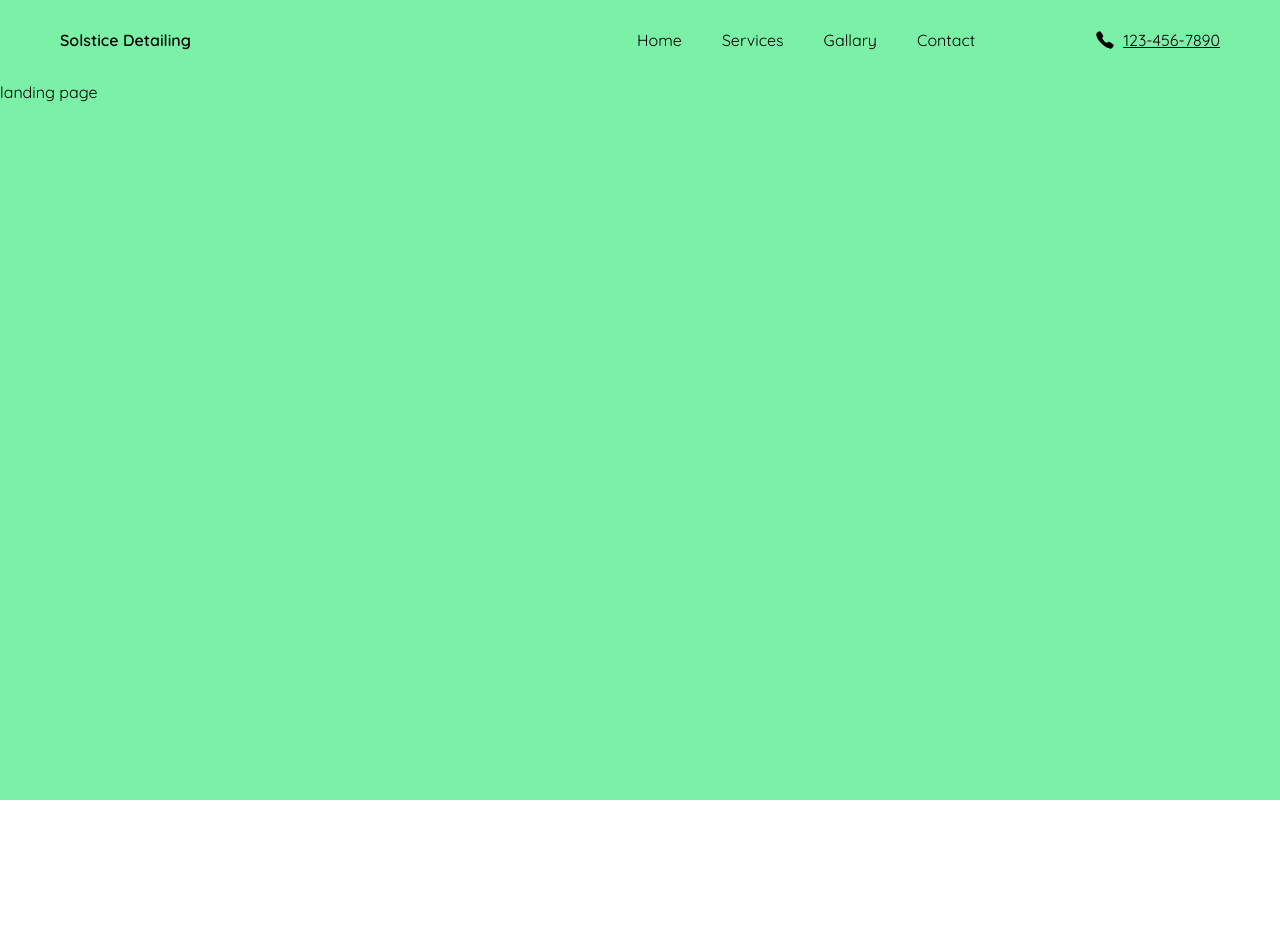
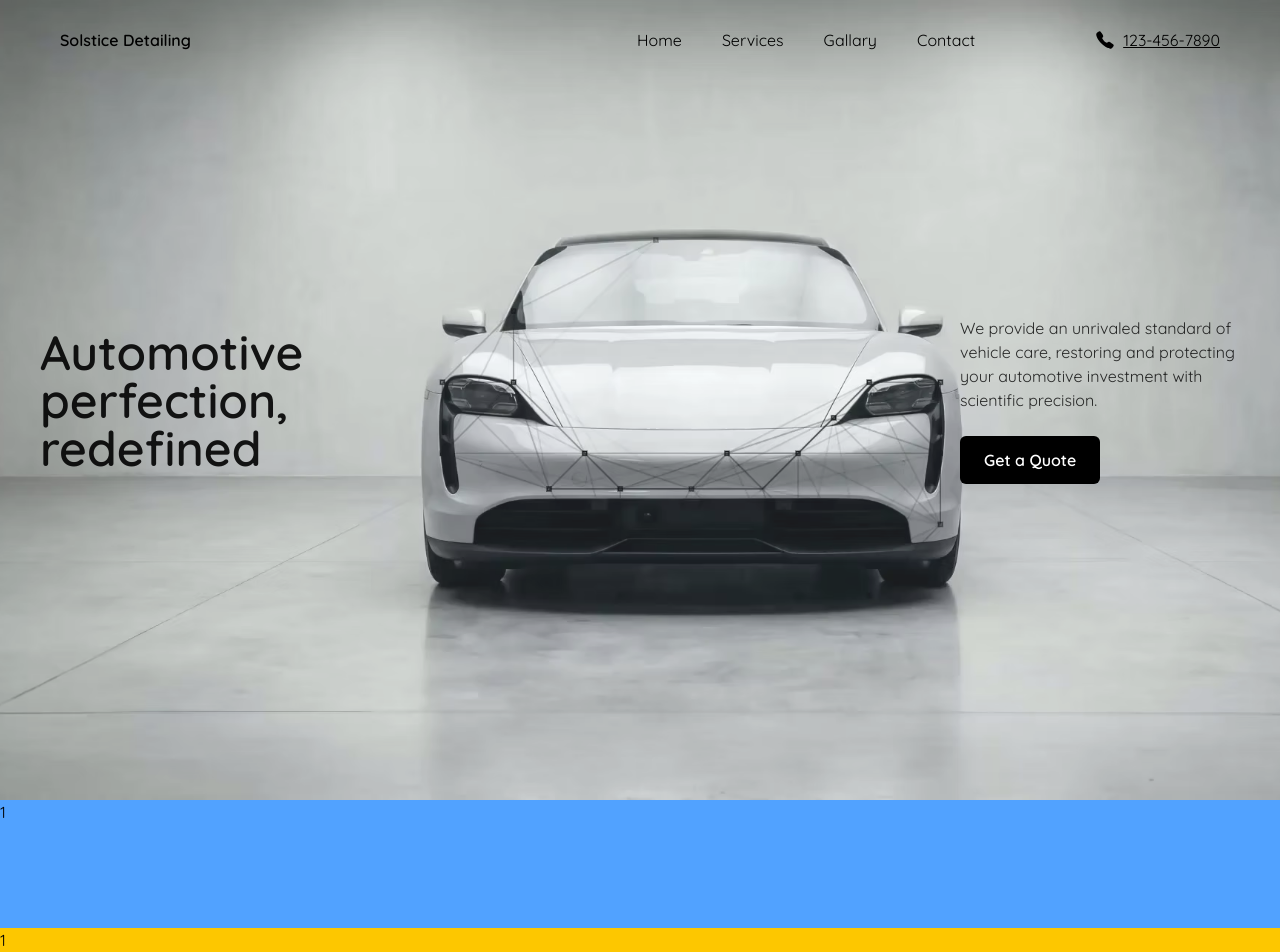
Before and after one commit to hrithik-nonia/solstice-detailing-frontend-clone, a React (Vite) app: page / in a window 1280 px wide. Shown: the top 952 px of the page. Before the commit the page ends 800 px from the top, so only its background shows below. Built offline with nearby package versions, Linux system fonts and the light colour scheme; a web font is replaced by a local one.

Commit message:
section 1 of landing page complete

```diff
--- a/src/component/navbar.jsx
+++ b/src/component/navbar.jsx
@@ -18,7 +18,7 @@ export default function NavBar() {
         {/* nav links */}
         <div className="md:ms-auto flex hidden md:flex gap-5 md:pr-10 lg:pr-30 lg:gap-10">
           {links.map((links, i) => (
-            <NavLink to={links.link} key={i}>
+            <NavLink to={links.link} key={i} className="hover:underline">
               {links.text}
             </NavLink>
           ))}
--- a/src/pages/landing.jsx
+++ b/src/pages/landing.jsx
@@ -1,7 +1,43 @@
 export default function Landing() {
   return (
     <>
-      <p className="bg-green-300 h-screen relative pt-20">landing page</p>
+      {/* section 1 */}
+      <div className="relative w-full h-screen overflow-hidden ">
+        <img
+          src="/landing-page-img/lan-banner-img.avif"
+          alt="Landing Banner"
+          className="absolute inset-0
+            h-full
+            w-[500%] md:w-full
+            object-cover
+            object-[25%_center] md:25%_object-center
+          "
+        />
+
+        {/* text area for banner */}
+        <div className="absolute inset-0 flex items-center w-full pl-10 pr-5 bg-white/10">
+          <h1 className="text-black/90 text-4xl md:text-5xl font-semibold max-w-sm">
+            Automotive perfection, redefined
+          </h1>
+
+          <div className="ml-auto">
+            <p className="text-black/80 text-sm md:text-base max-w-[300px]">
+              We provide an unrivaled standard of vehicle care, restoring and
+              protecting your automotive investment with scientific precision.
+            </p>
+
+            <button className="mt-6 w-fit bg-black text-white font-semibold px-6 py-3 rounded-md hover:bg-black/80 cursor-pointer">
+              Get a Quote
+            </button>
+          </div>
+        </div>
+      </div>
+
+      <div className="w-full h-32 bg-blue-400">1</div>
+      <div className="w-full h-32 bg-yellow-400">1</div>
+      <div className="w-full h-32 bg-green-400">1</div>
+      <div className="w-full h-32 bg-purple-400">1</div>
+      <div className="w-full h-32 bg-pink-400">1</div>
     </>
   );
 }
```
